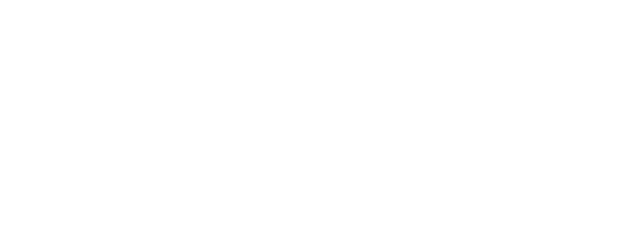
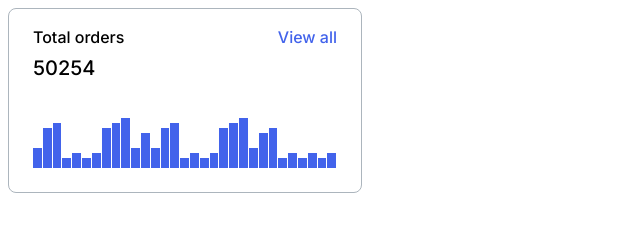
Before and after one commit to js-tasks-ru/htmlcss-20210114_4e-olga, a website: page 04-lection2/01-histogram/index.html in a window 1280 px wide. Shown: the whole page, without its empty margins (0-640 px from the left). Drawn offline with Linux system fonts and the light colour scheme.

Commit message:
Add histogram and skeleton

```diff
--- a/04-lection2/01-histogram/histogram.css
+++ b/04-lection2/01-histogram/histogram.css
@@ -0,0 +1,51 @@
+* {
+    font-family: Inter, sans-serif;
+    font-weight: normal;
+    font-size: 16px;
+    line-height: 24px;
+}
+
+.histogram-box {
+    display: flex;
+    flex-direction: column;
+    justify-content: space-between;
+    border: 1px solid #ACB5BD;
+    border-radius: 8px;
+    width: 354px;
+    height: 185px;
+    padding: 16px 24px 24px 24px;
+    box-sizing: border-box;
+}
+
+.title-text {
+    display: inline;
+}
+
+.title-ref {
+    float:right;
+    text-decoration: none;
+    color: #4263EB;
+}
+
+.title-ref:hover {
+    color: #7048E8;
+}
+
+.title-number {
+    margin-top: 6px;
+    font-size: 20px;
+    line-height: 26px;
+}
+
+.histogram {
+    display: flex;
+    height: 50px;
+    width: 100%;
+    align-items: flex-end;
+}
+
+.histogram__bar {
+    background-color: #4263EB;
+    flex-grow: 1;
+    margin-right: 1px;
+}
--- a/04-lection2/01-histogram/index.html
+++ b/04-lection2/01-histogram/index.html
@@ -6,6 +6,46 @@
         <link rel="stylesheet" href="./histogram.css">
     </head>
     <body>
-
+        <div class="histogram-box">
+            <!--Текстовая часть гистограммы-->
+            <div>
+                <p class="title-text">Total orders</p><a href = "#" class="title-ref">View all</a>
+                <p class="title-number">50254</p>
+            </div>
+           <!--Гистограмма-->
+            <div class="histogram">
+                <div class="histogram__bar" style="height: 40%"></div>
+                <div class="histogram__bar" style="height: 80%"></div>
+                <div class="histogram__bar" style="height: 90%"></div>
+                <div class="histogram__bar" style="height: 20%"></div>
+                <div class="histogram__bar" style="height: 30%"></div>
+                <div class="histogram__bar" style="height: 20%"></div>
+                <div class="histogram__bar" style="height: 30%"></div>
+                <div class="histogram__bar" style="height: 80%"></div>
+                <div class="histogram__bar" style="height: 90%"></div>
+                <div class="histogram__bar" style="height: 100%"></div>
+                <div class="histogram__bar" style="height: 40%"></div>
+                <div class="histogram__bar" style="height: 70%"></div>
+                <div class="histogram__bar" style="height: 40%"></div>
+                <div class="histogram__bar" style="height: 80%"></div>
+                <div class="histogram__bar" style="height: 90%"></div>
+                <div class="histogram__bar" style="height: 20%"></div>
+                <div class="histogram__bar" style="height: 30%"></div>
+                <div class="histogram__bar" style="height: 20%"></div>
+                <div class="histogram__bar" style="height: 30%"></div>
+                <div class="histogram__bar" style="height: 80%"></div>
+                <div class="histogram__bar" style="height: 90%"></div>
+                <div class="histogram__bar" style="height: 100%"></div>
+                <div class="histogram__bar" style="height: 40%"></div>
+                <div class="histogram__bar" style="height: 70%"></div>
+                <div class="histogram__bar" style="height: 80%"></div>
+                <div class="histogram__bar" style="height: 20%"></div>
+                <div class="histogram__bar" style="height: 30%"></div>
+                <div class="histogram__bar" style="height: 20%"></div>
+                <div class="histogram__bar" style="height: 30%"></div>
+                <div class="histogram__bar" style="height: 20%"></div>
+                <div class="histogram__bar" style="height: 30%"></div>
+            </div>
+        </div>
     </body>
 </html>
```
Also changed, not shown: 04-lection2/02-skeleton/index.html (+11 -1 lines), 04-lection2/02-skeleton/skeleton.css (+40 -0 lines).
